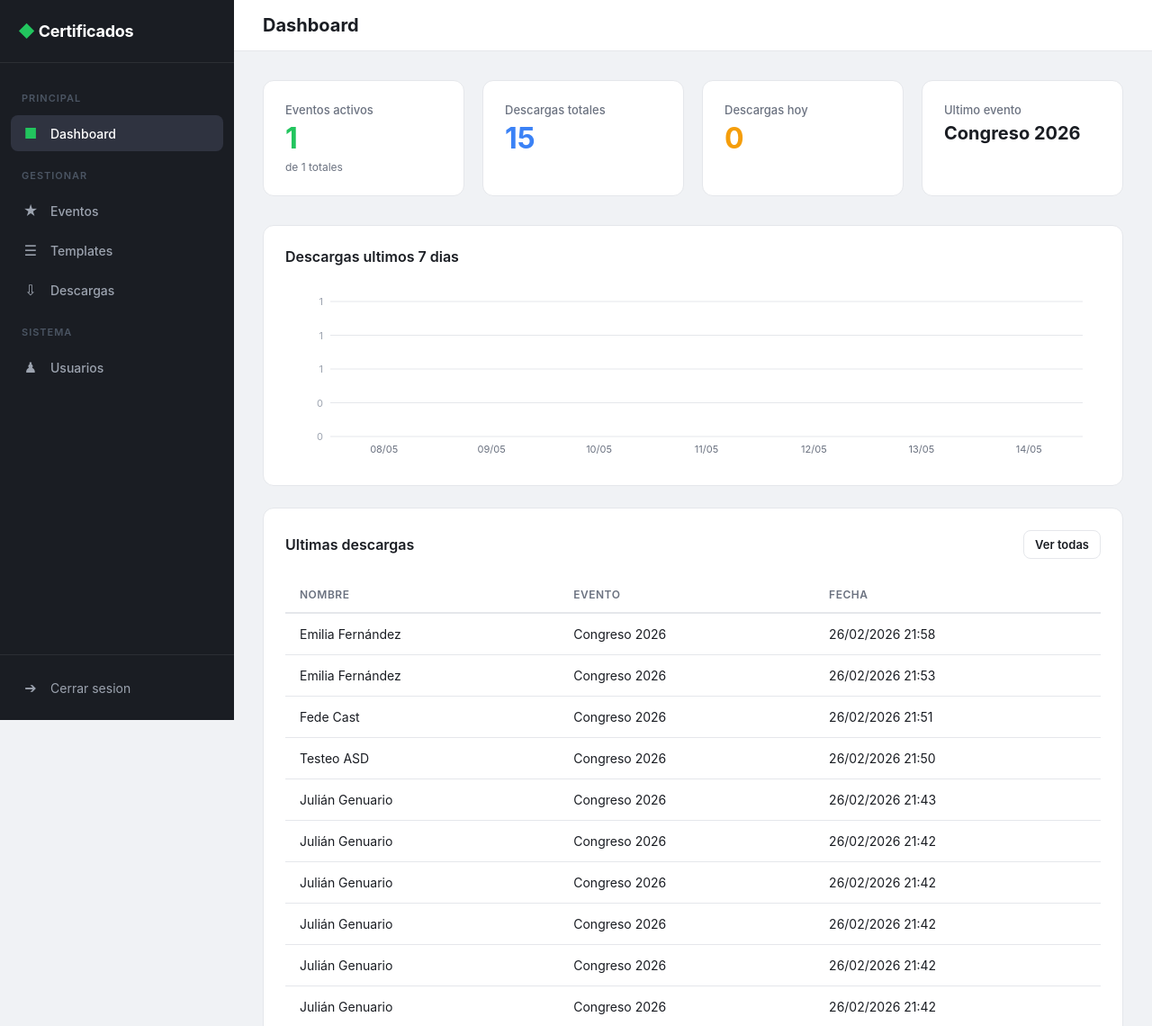
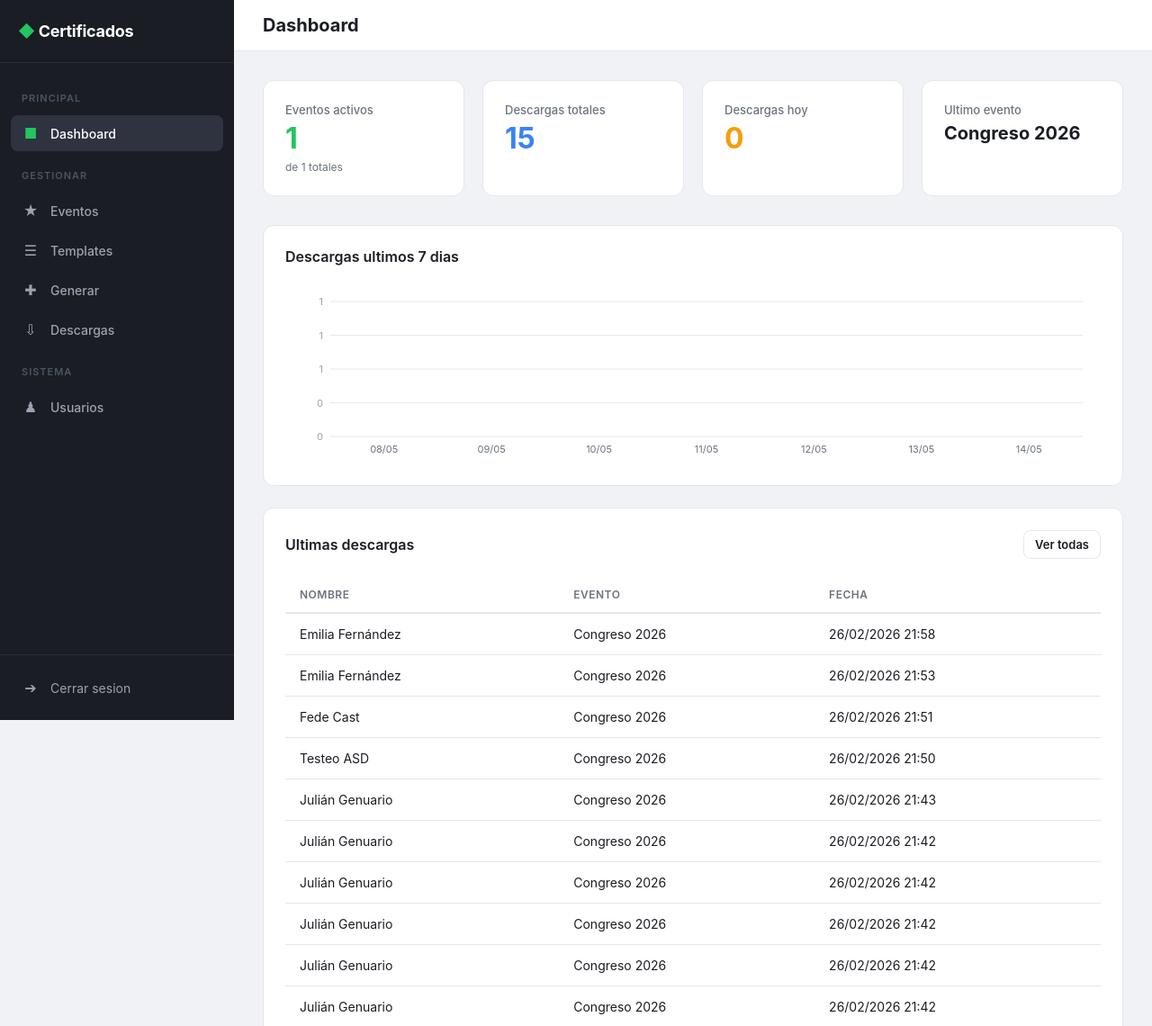
Before and after one commit to Julian-Genuario/plataforma-certificados, a Django app: page /panel/ in a window 1280 px wide. Shown: the top 1140 px of the page at 90% size. Run offline with Django 5.2, Linux system fonts and the light colour scheme; a user stored in the database is signed in; data comes from the database, SQL or seed files in the repository.

Commit message:
Agregar link \"Generar\" en la nav del panel

```diff
--- a/certificados/templates/panel/base.html
+++ b/certificados/templates/panel/base.html
@@ -660,6 +660,9 @@
         <a href="{% url 'panel_templates' %}" class="{% if active_page == 'templates' %}active{% endif %}">
             <span class="nav-icon">&#9776;</span> Templates
         </a>
+        <a href="{% url 'panel_generate' %}" class="{% if active_page == 'generate' %}active{% endif %}">
+            <span class="nav-icon">&#10010;</span> Generar
+        </a>
         <a href="{% url 'panel_logs' %}" class="{% if active_page == 'logs' %}active{% endif %}">
             <span class="nav-icon">&#8681;</span> Descargas
         </a>
```
